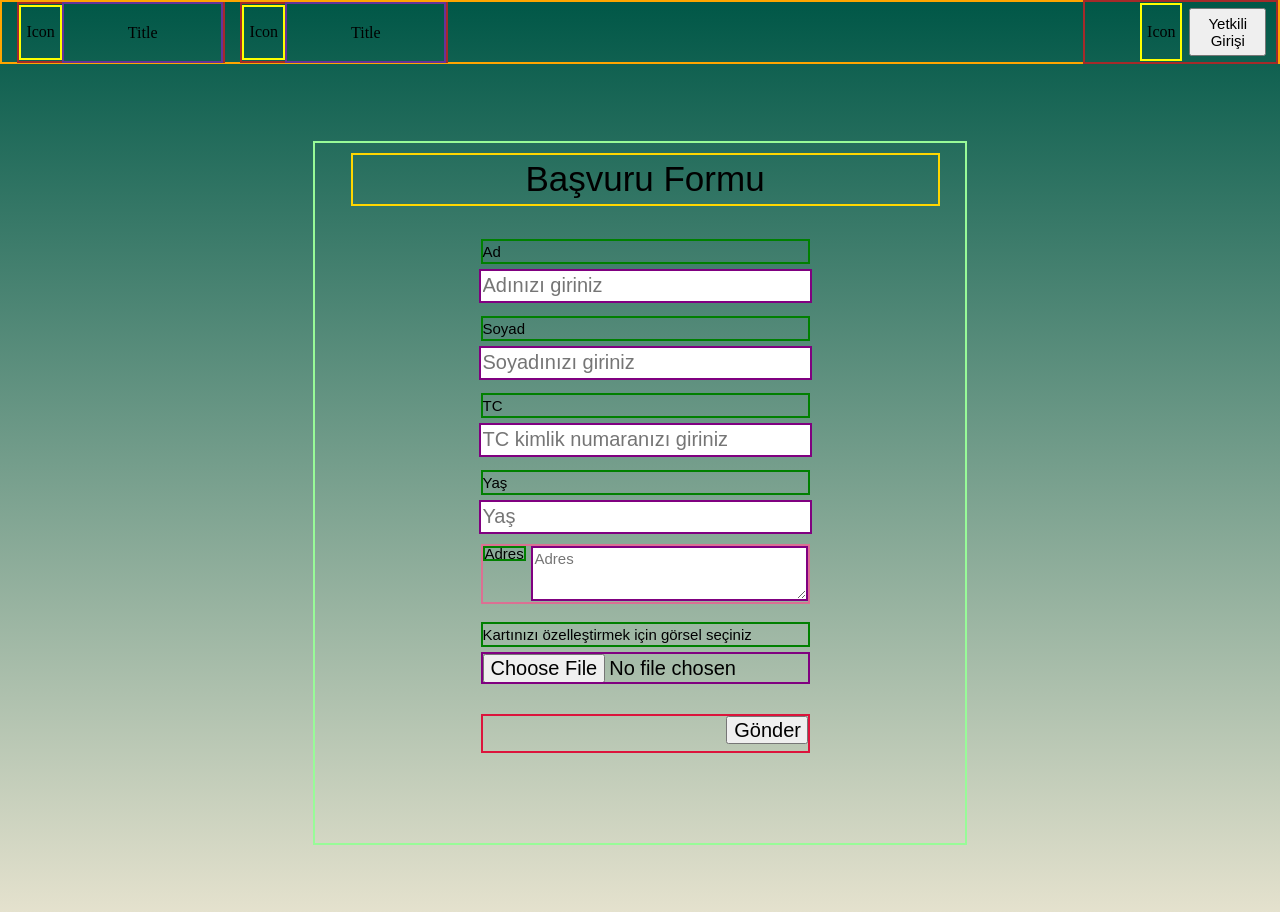
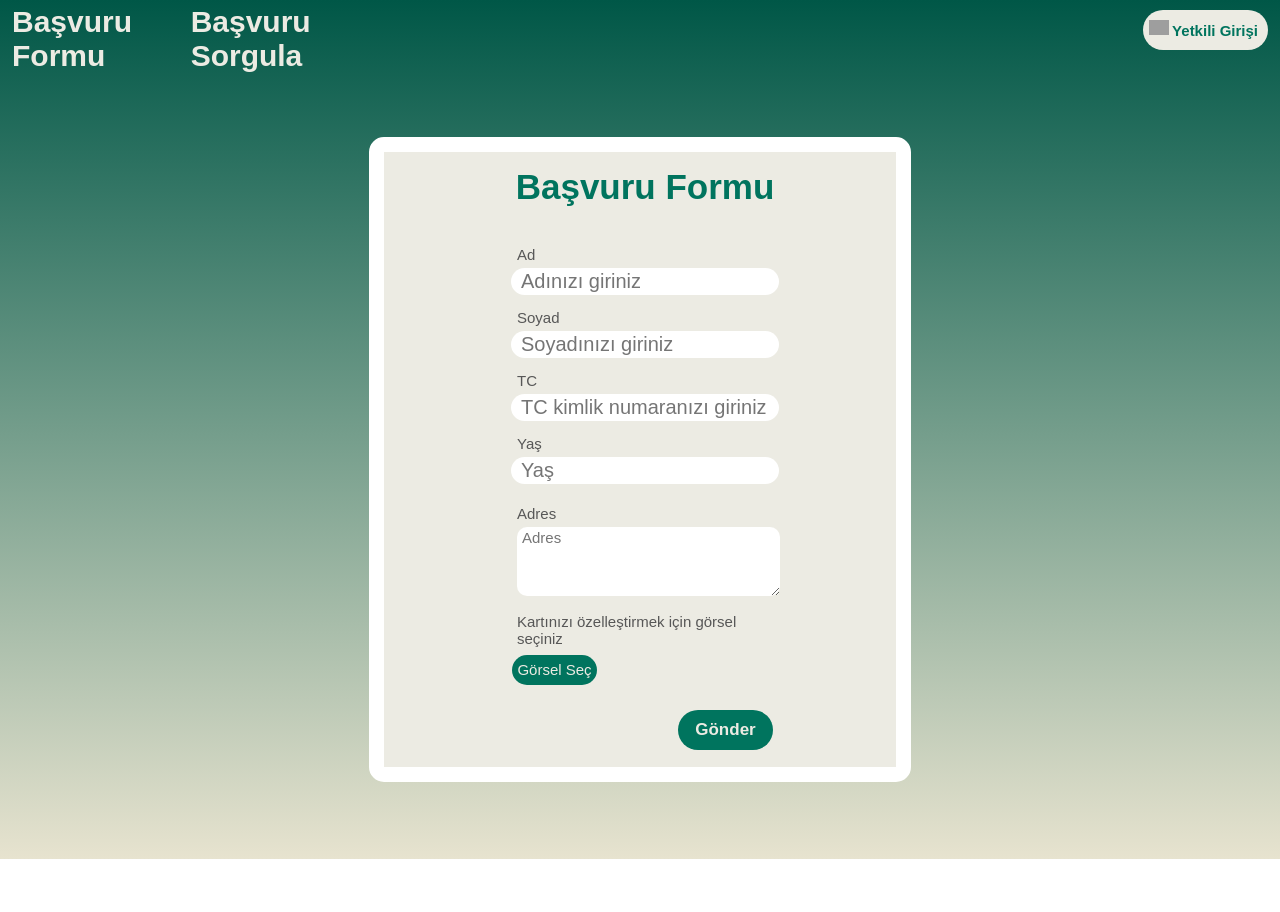
Before and after one commit to nmerveb/graduation-project-nmerveb, a React (Create React App) app: page / in a window 1280 px wide. Shown: the top 912 px of the page. After the commit the page ends 859 px from the top, so only its background shows below. Built offline with nearby package versions, Linux system fonts and the light colour scheme; grey boxes are pictures that could not be loaded.

Commit message:
Feat: Form ui design added.

```diff
--- a/src/pages/Form/Form.module.css
+++ b/src/pages/Form/Form.module.css
@@ -1,7 +1,6 @@
 .Navbar {
   width: calc(100% - 4px);
   height: 60px;
-  border: 2px solid orange;
   display: flex;
   flex-direction: row;
   align-items: center;
@@ -14,52 +13,81 @@
   flex-direction: row;
 }
 .NavbarContent {
-  width: 40%;
+  width: 35%;
   height: 95%;
-  border: 2px solid brown;
+  margin: 10px 0 10px 0;
   display: flex;
   flex-direction: row;
   align-items: center;
-  margin-left: 15px;
+  border-radius: 30px;
 }
+.NavbarContent:hover {
+  cursor: pointer;
+  background-color: #ecebe33d;
+}
+.NavbarIcon {
+  width: 55px;
+  height: 55px;
+  display: flex;
+  align-items: center;
+  justify-content: center;
+}
+.NavbarLoginIcon {
+  width: 20px;
+  height: 20px;
+  background-image: url(../../static/img/Navbar-Login-Icon.png);
+  background-size: contain;
+  background-repeat: no-repeat;
+  display: flex;
+  align-items: center;
+  justify-content: center;
+}
+.NavbarTitle {
+  width: 100%;
+  height: 100%;
+  display: flex;
+  align-items: center;
+  justify-content: center;
+  font: bold 30px Arial;
+  color: #ecebe3;
+  padding: 10px 5px 10px 10px;
+}
+
 .NavbarLoginButton {
   width: 15%;
   height: 100%;
-  border: 2px solid brown;
   display: flex;
   align-items: center;
   justify-content: flex-end;
 }
 .LoginButton {
+  width: 125px;
+  height: 40px;
+  margin: 0 10px 0 7px;
+  padding-right: 10px;
+  display: flex;
+  flex-direction: row;
+  align-items: center;
+  justify-content: space-between;
+  border: none;
+  border-radius: 20px;
+  font: bold 15px Arial;
+  background-color: #ecebe3;
+  color: #00745e;
+  cursor: pointer;
+}
+.LoginButton:hover {
+  width: 126px;
+  height: 41px;
+  box-shadow: 0 2px 5px 0 #014236, 0 2px 5px 0 #014236;
+}
+.FormContainer {
   width: 40%;
-  height: 80%;
-  margin: 0 10px 0 7px;
-  font: 15px Arial;
-}
-
-.NavbarIcon {
-  width: 20%;
-  height: 90%;
-  border: 2px solid yellow;
-  display: flex;
-  align-items: center;
-  justify-content: center;
-}
-
-.NavbarTitle {
-  width: 80%;
-  height: 100%;
-  border: 2px solid rebeccapurple;
-  display: flex;
-  align-items: center;
-  justify-content: center;
-}
-
-.FormContainer {
-  width: 650px;
-  height: 700px;
+  height: 615px;
   margin: 6%;
-  border: 2px solid palegreen;
+  border: 15px solid white;
+  background-color: #ecebe3;
+  border-radius: 15px;
   display: flex;
   align-items: center;
   flex-direction: column;
@@ -67,10 +95,10 @@
 
 .FormTitle {
   margin: 10px 0 20px 10px;
-  height: 7%;
-  width: 90%;
-  font: 35px Arial, Helvetica;
-  border: 2px solid gold;
+  height: 50px;
+  width: 60%;
+  font: bold 35px Arial;
+  color: #00745e;
   display: flex;
   align-items: center;
   justify-content: center;
@@ -80,8 +108,8 @@
   height: 3%;
   width: 50%;
   margin: 13px 0 5px 10px;
-  font: 15px Arial, Helvetica;
-  border: 2px solid green;
+  font: 15px Arial;
+  color: #575757;
   display: flex;
   align-items: center;
 }
@@ -90,46 +118,141 @@
   width: 50%;
   font: 20px Arial;
   margin-left: 10px;
-  border: 2px solid purple;
+  padding-left: 10px;
+  border: none;
+  border-radius: 15px;
+}
+.FormInput:focus{
+  outline: none;
+  height: 5%;
+}
+input::-webkit-inner-spin-button {
+  -webkit-appearance: none;
+  margin: 0;
 }
 .InputContainer {
-  height: 8%;
+  height: 15%;
   width: 50%;
   display: flex;
-  flex-direction: row;
-  margin: 10px 0 5px 10px;
-  border: 2px solid palevioletred;
+  flex-direction: column;
+  margin: 20px 0 5px 10px;
 }
 .AddressLabel {
   height: 20%;
   width: 12%;
-  font: 15px Arial, Helvetica;
-  border: 2px solid green;
+  font: 15px Arial;
+  color: #575757;;
   display: flex;
   align-items: center;
 }
 .AddressInput {
-  height: 85%;
-  width: 87%;
+  height: 70%;
+  width: 100%;
   display: flex;
   align-content: flex-start;
   justify-content: left;
   font: 15px Arial;
-  margin-left: 5px;
-  border: 2px solid purple;
-  overflow: hidden;
+  margin-top: 5px;
+  padding-left: 5px;
+  border: none;
+  border-radius: 10px;
+  overflow-y: scroll;
+}
+.AddressInput::-webkit-scrollbar{
+  display: none;
+}
+.AddressInput:focus{
+  outline: none;
+}
+.FormFileContainer{
+  height: 4%;
+  width: 50%;
+  margin-top: 5px;
+}
+.FormFileLabel{
+  height: 5%;
+  width: 50%;
+  margin: 13px 0 5px 10px;
+  font: 15px Arial;
+  color: #575757;
+  display: flex;
+  align-items: center;
+}
+.FormFileInput{
+  height: 30px;
+  width: 85px;
+  display: flex;
+  align-items: center;
+  justify-content: center;
+  font: 15px Arial;
+  color: #ecebe3;
+  background-color: #00745e;
+  border-radius: 15px;
+  cursor: pointer;
 }
 .ButtonContainer {
   height: 5%;
   width: 50%;
   margin: 30px 0 5px 10px;
-  border: 2px solid crimson;
   display: flex;
   justify-content: flex-end;
 }
 .SendBtn {
-  height: 80%;
-  width: 25%;
+  height: 40px;
+  width: 95px;
   margin: 0px 0 5px 10px;
-  font: 20px Arial;
+  font: bold 17px Arial;
+  background-color: #00745e;
+  color: #ecebe3;
+  border: none;
+  border-radius: 20px;
+  cursor: pointer;
 }
+.SendBtn:hover{
+  background-color: #014236;
+}
+
+@media only screen and (max-width: 1000px) {
+  .FormContainer{
+    width: 80%;
+  }
+  .NavbarContent {
+    width: 150px;
+    padding-left: 10px;
+  }
+  .NavbarTitle {
+    font: bold 25px Arial;
+    margin: 0 5px 0 5px;
+  }
+  .ButtonContainer{
+    height: 10%;
+    display: flex;
+    align-items: center;
+  }
+}
+@media only screen and (max-width: 600px) {
+  .FormContainer{
+    border:none;
+  }
+  .FormTitle{
+    margin-top: 20px;
+    font: bold 30px Arial;
+  }
+  .FormInput{
+    font: 17px Arial;
+  }
+  .NavbarContent {
+    width: 90px;
+    height: 50px;
+    border: 2px solid #ecebe3;
+    border-radius: 30px;
+    margin: 5px 2px 5px 2px;
+  }
+  .NavbarTitle {
+    font: bold 15px Arial;
+    margin: 0 5px 0 5px;
+  }
+  .FormFileInput{
+    margin-top: 10px;
+  }
+}
--- a/src/pages/Form/index.js
+++ b/src/pages/Form/index.js
@@ -7,17 +7,16 @@ function Form() {
       <div className={styles.Navbar}>
         <div className={styles.NavbarContentContainer}>
           <div className={styles.NavbarContent}>
-            <span className={styles.NavbarIcon}>Icon</span>
-            <span className={styles.NavbarTitle}>Title</span>
+            <span className={styles.NavbarTitle}>Başvuru Formu</span>
           </div>
           <div className={styles.NavbarContent}>
-            <span className={styles.NavbarIcon}>Icon</span>
-            <span className={styles.NavbarTitle}>Title</span>
+            <span className={styles.NavbarTitle}>Başvuru Sorgula</span>
           </div>
         </div>
         <div className={styles.NavbarLoginButton}>
-          <span className={styles.NavbarIcon}>Icon</span>
-          <button className={styles.LoginButton}>Yetkili Girişi</button>
+          <button className={styles.LoginButton}>
+            <span className={styles.NavbarLoginIcon}></span>Yetkili Girişi
+          </button>
         </div>
       </div>
       <div className={styles.FormContainer}>
@@ -46,15 +45,15 @@ function Form() {
           <div className={styles.AddressLabel}>Adres</div>
           <textarea className={styles.AddressInput} placeholder="Adres" />
         </div>
-        <div className={styles.FormInputLabel}>
+        <div className={styles.FormFileLabel}>
           Kartınızı özelleştirmek için görsel seçiniz
         </div>
-        <input
-          className={styles.FormInput}
-          type="file"
-          placeholder="Görsel Seç"
-          accept="image/png, image/jpeg"
-        />
+        <div className={styles.FormFileContainer}>
+        <label className={styles.FormFileInput}>
+          <input type="file" accept="image/png, image/jpeg" hidden/>
+          Görsel Seç
+        </label>
+        </div>
         <div className={styles.ButtonContainer}>
           <button className={styles.SendBtn}>Gönder</button>
         </div>
```
